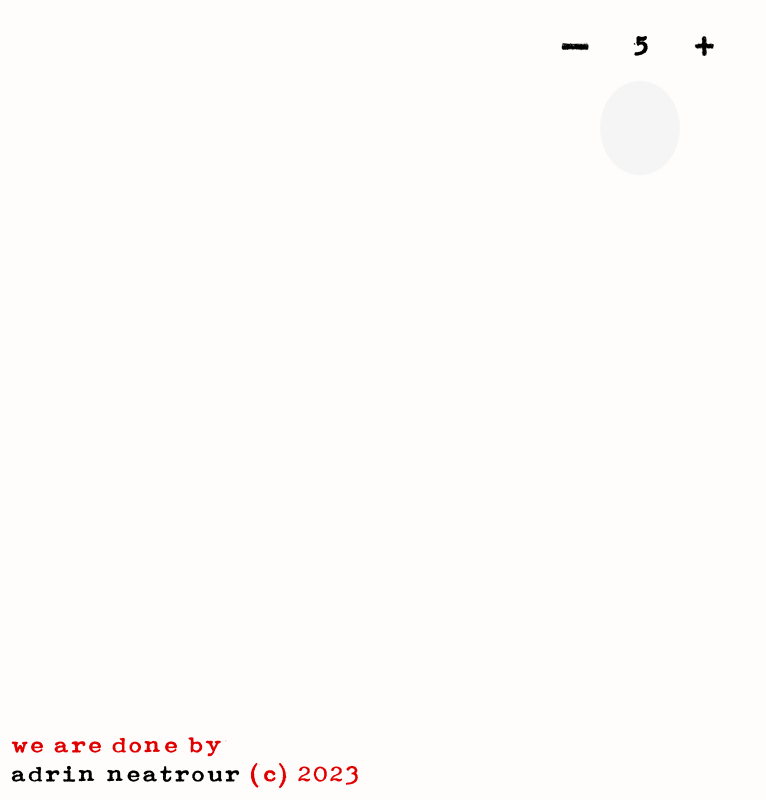
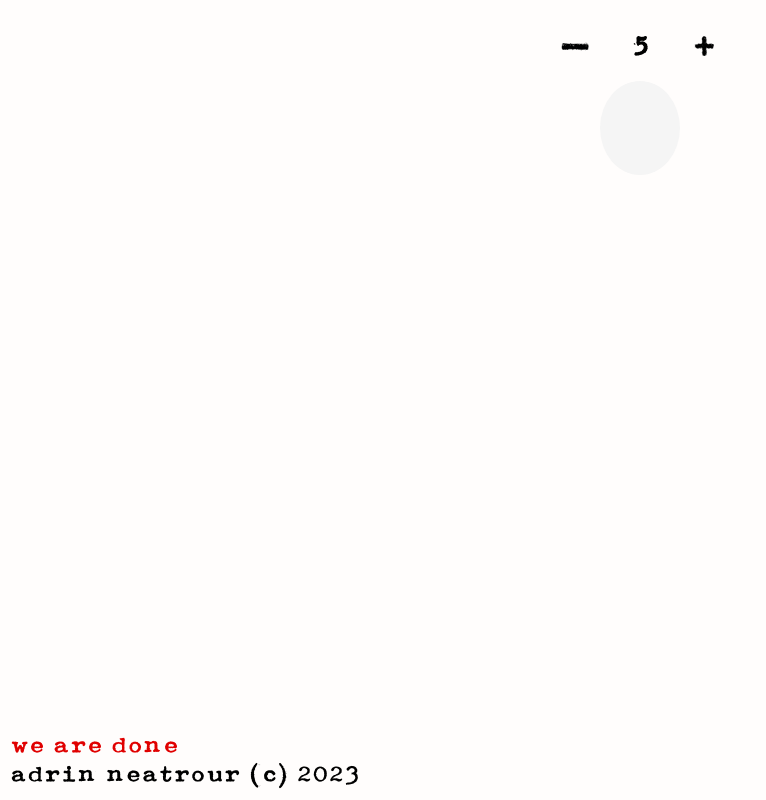
Before and after one commit to graemejwalker/infinitepoems, a plain HTML site: page wearedone/index.html in a window 1280 px wide. Shown: the whole page, without its empty margins (0-766 px from the left). Drawn offline with Linux system fonts and the light colour scheme.

Commit message:
Update index.html

```diff
--- a/wearedone/index.html
+++ b/wearedone/index.html
@@ -42,7 +42,7 @@ body {font-family: 'Gabrielle';color:#000;}
 </div>
     <div style="text-align: center;"><button id="go-button" title="Generate New Poem"><img border="0" src="" width="20" /></button> <br />
 <div id="result" style="font-size: 2em; line-height: 2em; text-align: center;"></div>
-<div class="notice" style="color:#e00000;font-size:2rem;">we are done by<br/><a style="text-decoration:none;color:#000;" href="https://www.crinklecut.co.uk" target="_blank">adrin neatrour</a> (c) 2023</div>
+<div class="notice" style="color:#e00000;font-size:2rem;">we are done<br/><a style="text-decoration:none;color:#000;" href="https://www.crinklecut.co.uk" target="_blank">adrin neatrour</a> <span style="color:#000;">(c) 2023</span></div>
 
 </div>
 <script>const things = [
```
